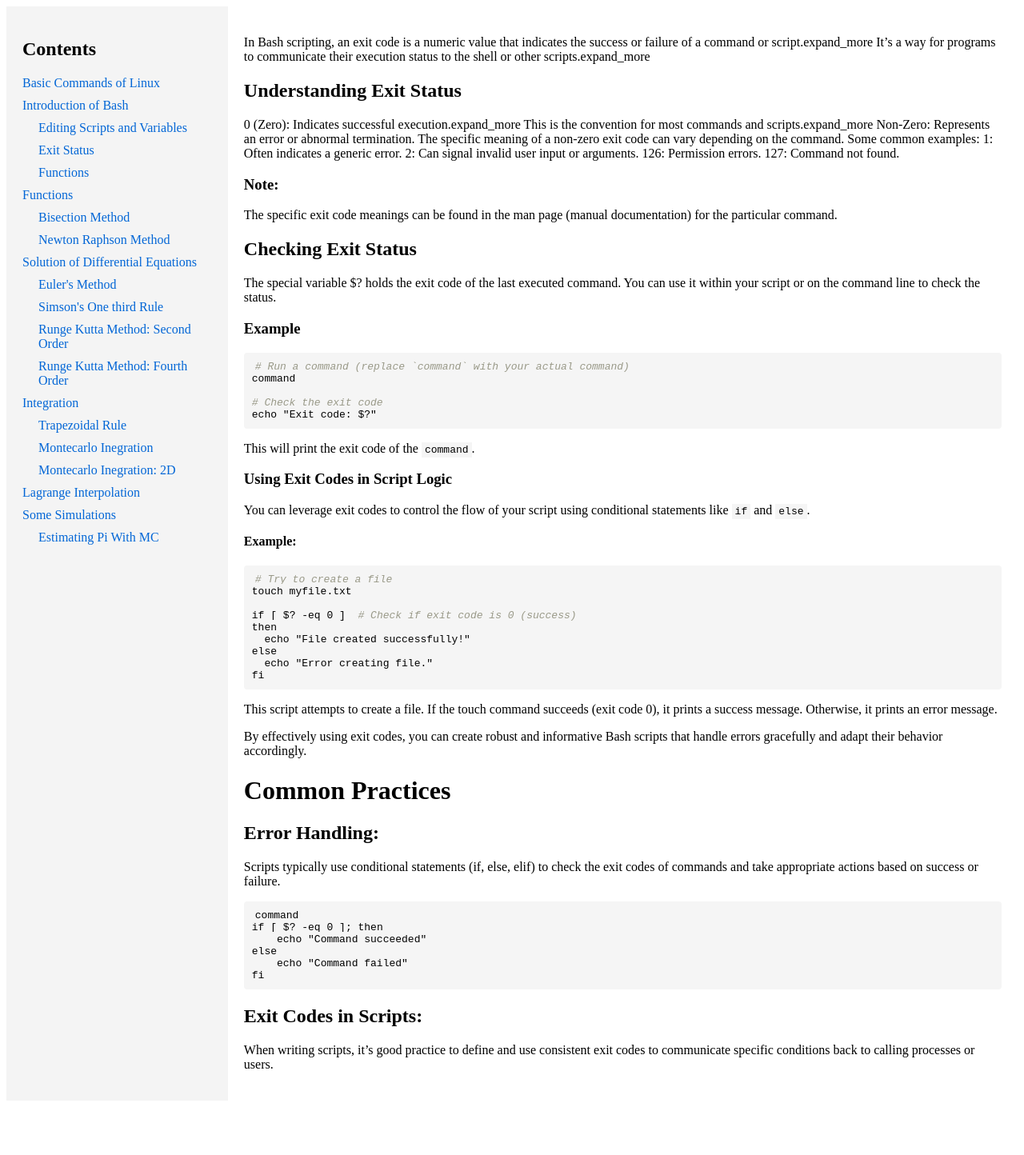
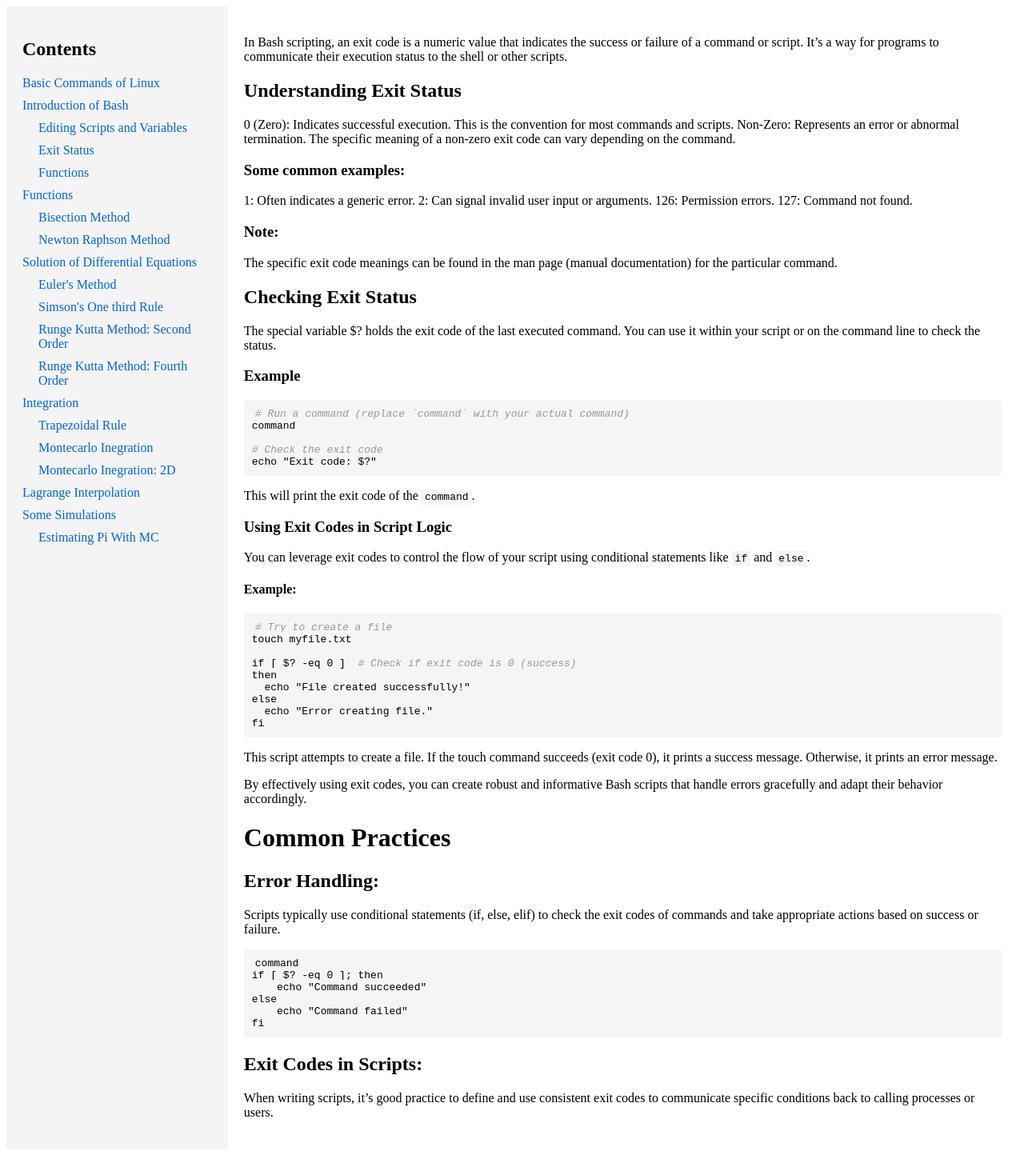
Before and after one commit to mohangiri1/scripting, a Jekyll site: the page built from docs/basics/exit_code.md, in a window 1280 px wide. Shown: the whole page at 80% size. Built offline with Jekyll 4.4.1, drawn with Linux system fonts in a browser that asks for light colours; comment, search, counter and statistics services are not loaded; before the commit the page ends 1384 px from its top, so only the background shows below that.

Commit message:
Update exit_code.md

```diff
--- a/docs/basics/exit_code.md
+++ b/docs/basics/exit_code.md
@@ -3,11 +3,13 @@ layout: default
 title: Exit Status
 ---
 
-In Bash scripting, an exit code is a numeric value that indicates the success or failure of a command or script.expand_more It's a way for programs to communicate their execution status to the shell or other scripts.expand_more
+In Bash scripting, an exit code is a numeric value that indicates the success or failure of a command or script. It's a way for programs to communicate their execution status to the shell or other scripts.
 
 ## Understanding Exit Status
-0 (Zero): Indicates successful execution.expand_more This is the convention for most commands and scripts.expand_more
-Non-Zero: Represents an error or abnormal termination. The specific meaning of a non-zero exit code can vary depending on the command. Some common examples:
+0 (Zero): Indicates successful execution. This is the convention for most commands and scripts.
+Non-Zero: Represents an error or abnormal termination. The specific meaning of a non-zero exit code can vary depending on the command.
+
+### Some common examples:
 1: Often indicates a generic error.
 2: Can signal invalid user input or arguments.
 126: Permission errors.
```
